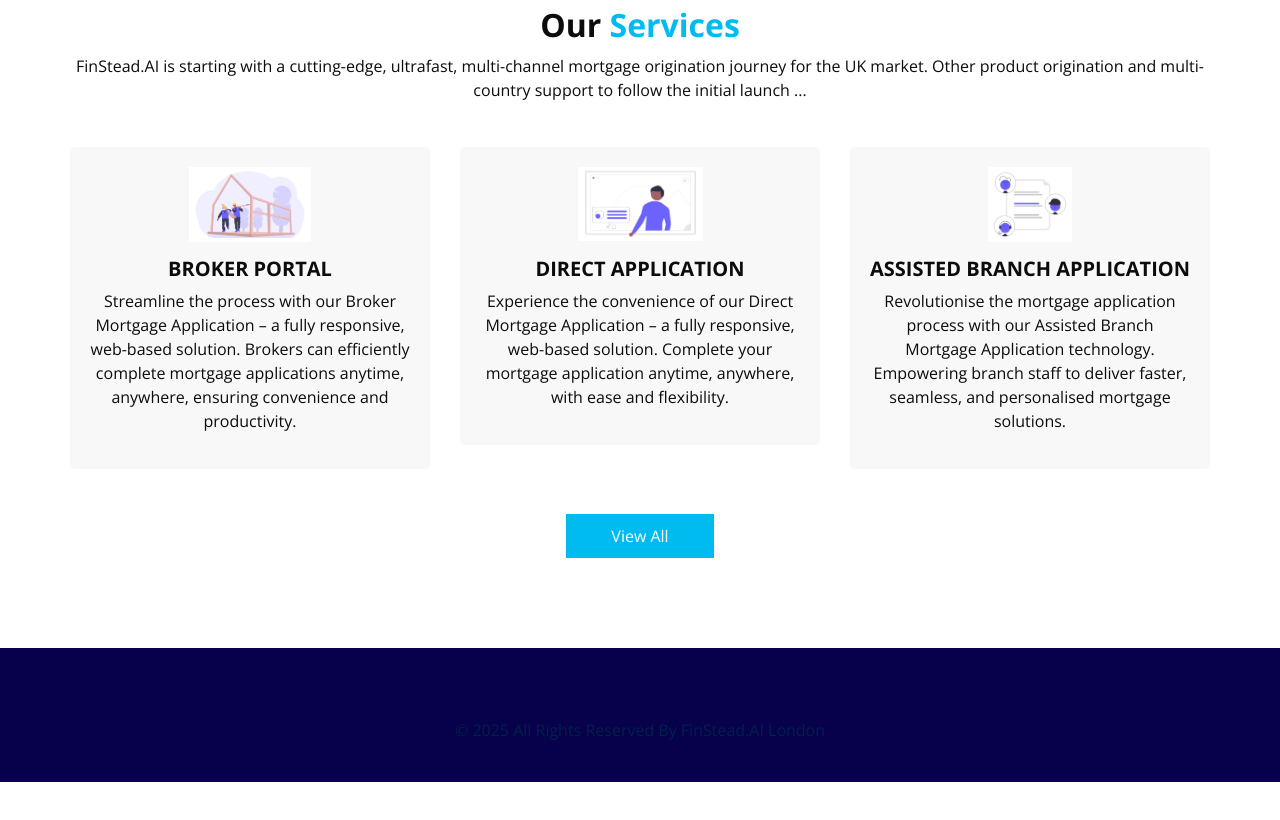
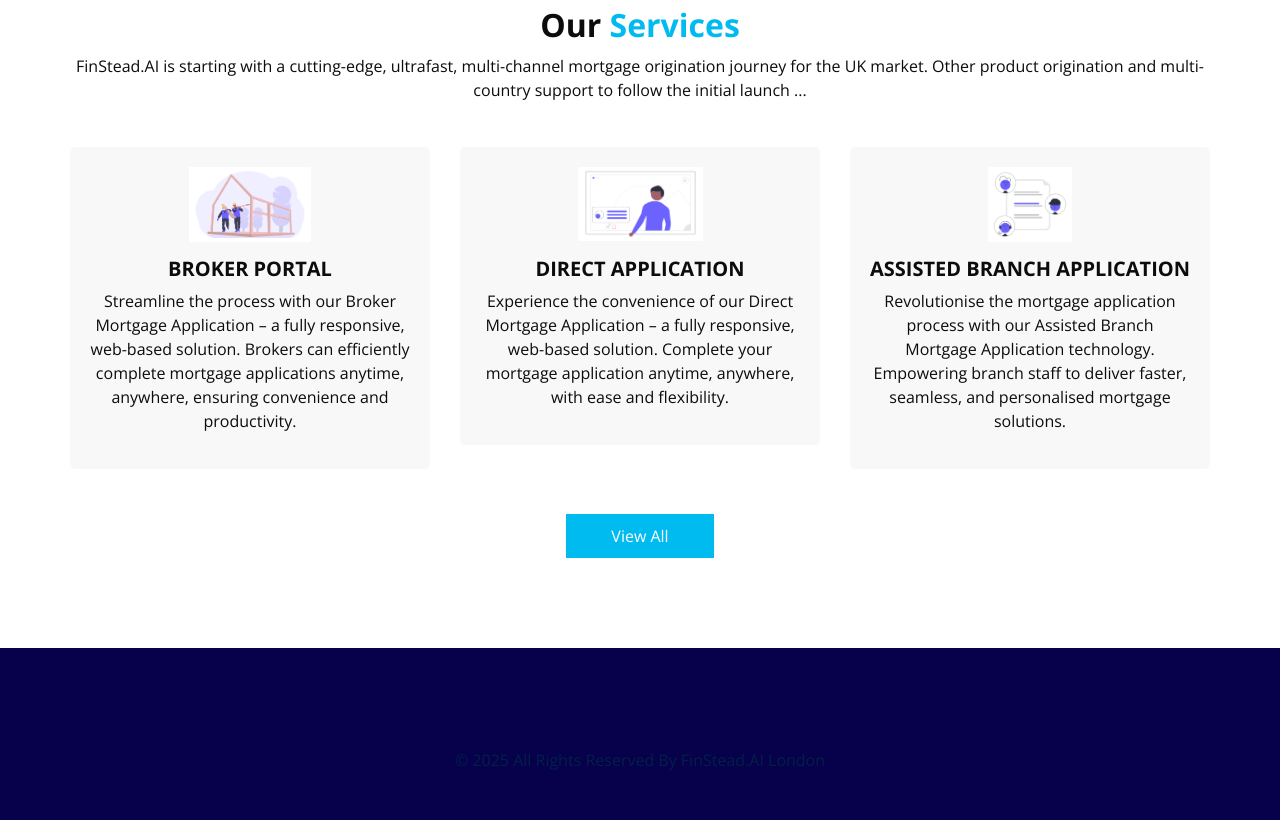
Before and after one commit to finsteadai/finsteadai.github.io, a plain HTML site: page index.html in a window 1280 px wide. Shown: the part 1035-1855 px from the top of the page. Before the commit the page ends 1817 px from the top, so only its background shows below. Drawn offline with nearby package versions, Linux system fonts and the light colour scheme; some packages are replaced by stand-ins of ours.

Commit message:
Update index.html

```diff
--- a/index.html
+++ b/index.html
@@ -511,7 +511,7 @@ end client section -->
   end info section -->
 
   <!-- footer section -->
-  <section class="footer_section info_section layout_padding2">
+  <section class="footer_section layout_padding2">
     <div class="container">
       <p>
         &copy; <span id="displayYear"></span> All Rights Reserved By
```
